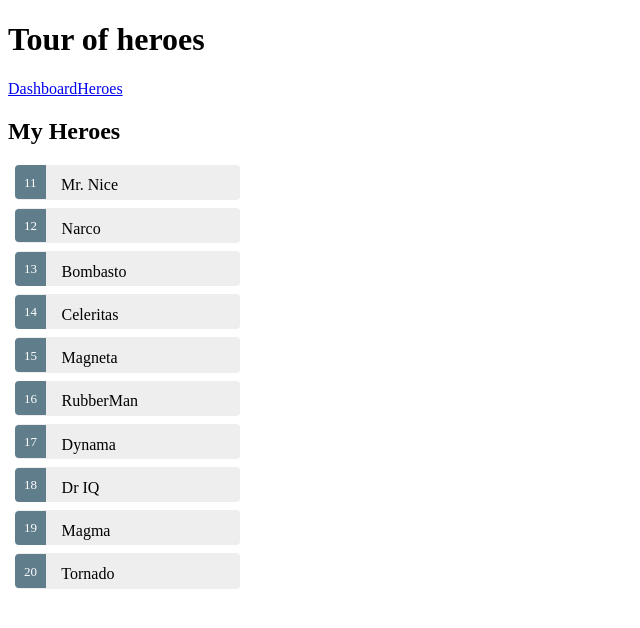
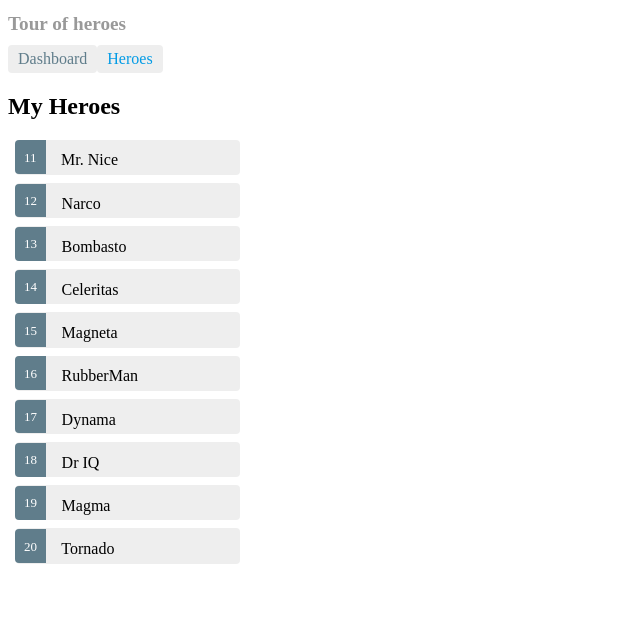
Before and after one commit to FrankNewII/TourOfHeroes, an Angular app: page /heroes in a window 1280 px wide. Shown: the top 628 px of the page, without its empty margins (0-640 px from the left). Built offline with nearby package versions, Linux system fonts and the light colour scheme.

Commit message:
add active link styles

```diff
--- a/src/app/app.component.css
+++ b/src/app/app.component.css
@@ -0,0 +1,33 @@
+h1 {
+    font-size: 1.2em;
+    color: #999;
+    margin-bottom: 0;
+}
+
+h2 {
+    font-size: 2em;
+    margin-top: 0;
+    padding-top: 0;
+}
+
+nav a {
+    padding: 5px 10px;
+    text-decoration: none;
+    margin-top: 10px;
+    display: inline-block;
+    background-color: #eee;
+    border-radius: 4px;
+}
+
+nav a:visited, a:link {
+    color: #607D8B;
+}
+
+nav a:hover {
+    color: #039be5;
+    background-color: #CFD8DC;
+}
+
+nav a.active {
+    color: #039be5;
+}
--- a/src/app/app.component.ts
+++ b/src/app/app.component.ts
@@ -2,11 +2,14 @@
 
 @Component({
     selector: 'app-root',
+    styleUrls: ['./app.component.css'],
     template: `
    <h1>{{title}}</h1>
    <nav>
-     <a routerLink="/dashboard">Dashboard</a>
-     <a routerLink="/heroes">Heroes</a>
+     <a routerLink="/dashboard"
+     routerLinkActive="active">Dashboard</a>
+     <a routerLink="/heroes"
+     routerLinkActive="active">Heroes</a>
    </nav>
    <router-outlet></router-outlet>
  `
```
